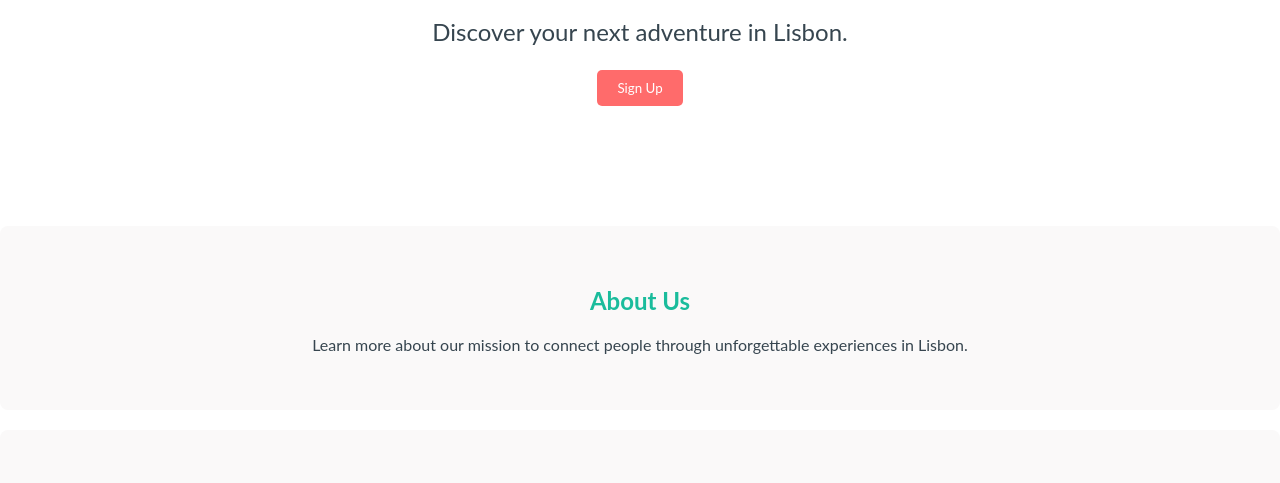
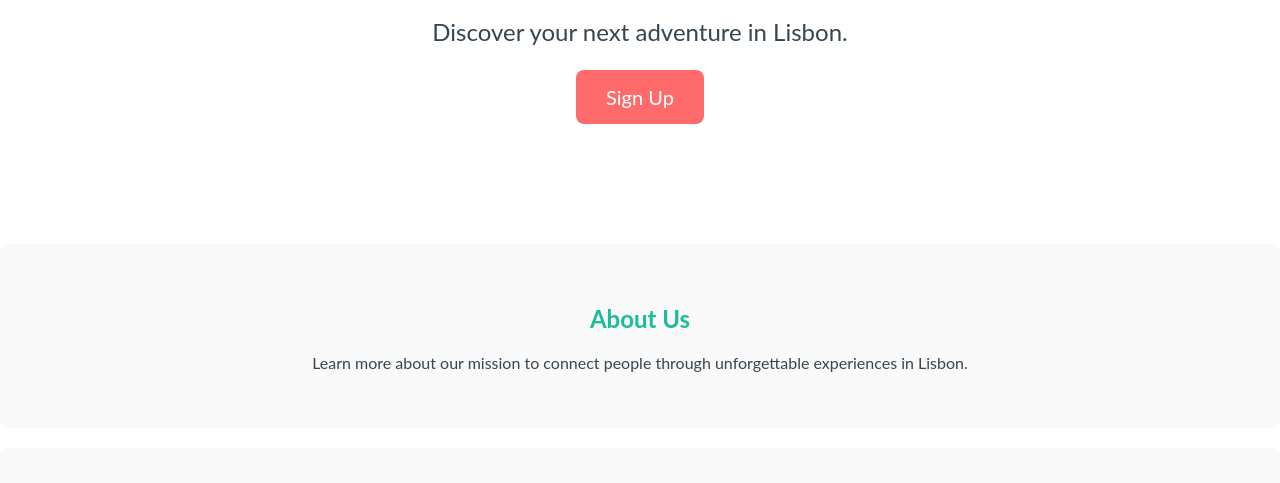
Before and after one commit to bertabujidos/boatropa, a plain HTML site: page index.html in a window 1280 px wide. Shown: the part 317-800 px from the top of the page. Drawn offline with Linux system fonts and the light colour scheme; a web font is replaced by a local one.

Commit message:
Update index.html

```diff
--- a/index.html
+++ b/index.html
@@ -15,7 +15,7 @@
     <section class="hero">
         <h1>Welcome to <span class="emphasize">boa</span><span class="emphasize2">tropa</span> App</h1>
         <p>Discover your next adventure in Lisbon.</p>
-        <button class="btn signup-btn">Sign Up</button>
+        <button class="btn signup-btn signup-btn-large">Sign Up</button>
     </section>
      <section id="about">
         <h2>About Us</h2>
```
